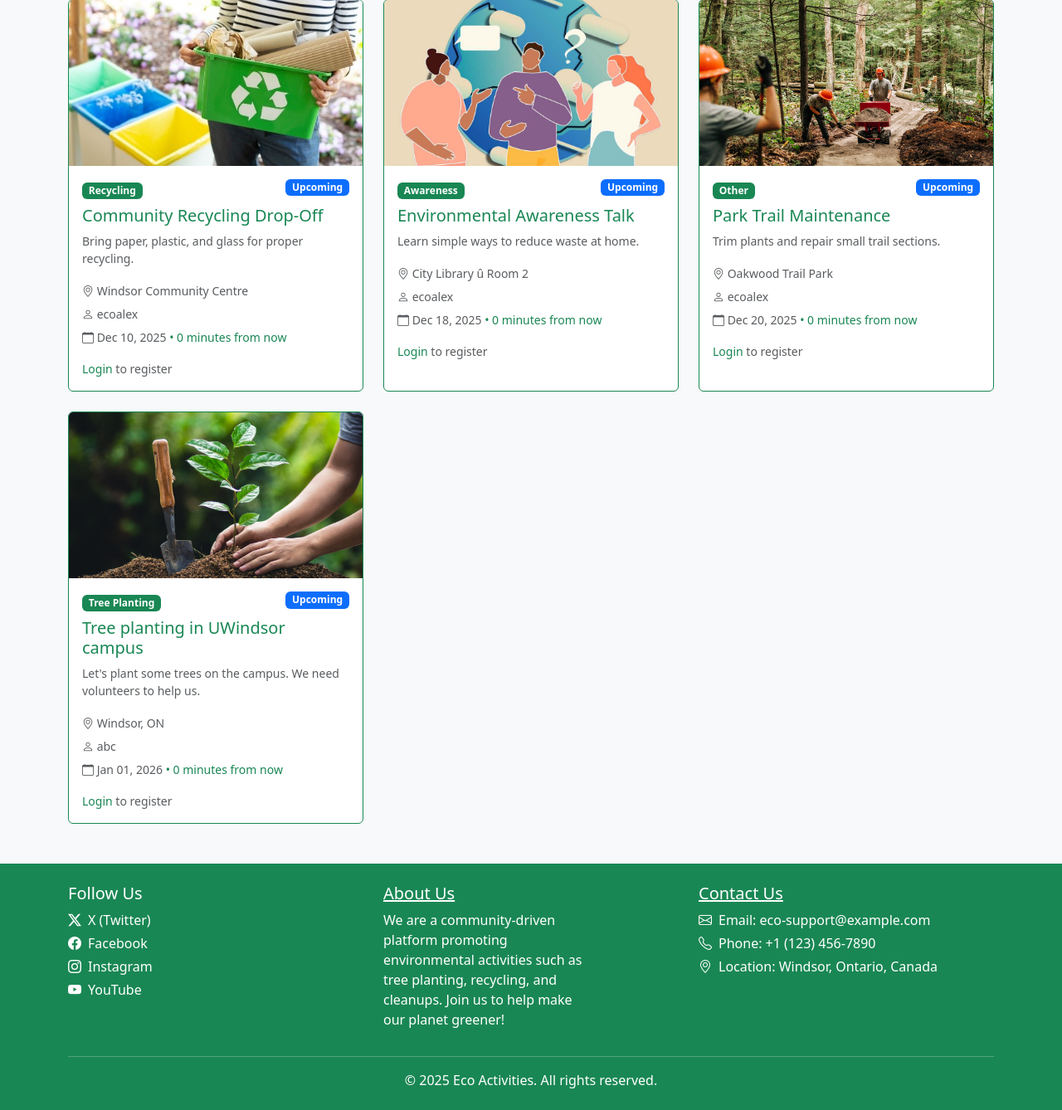
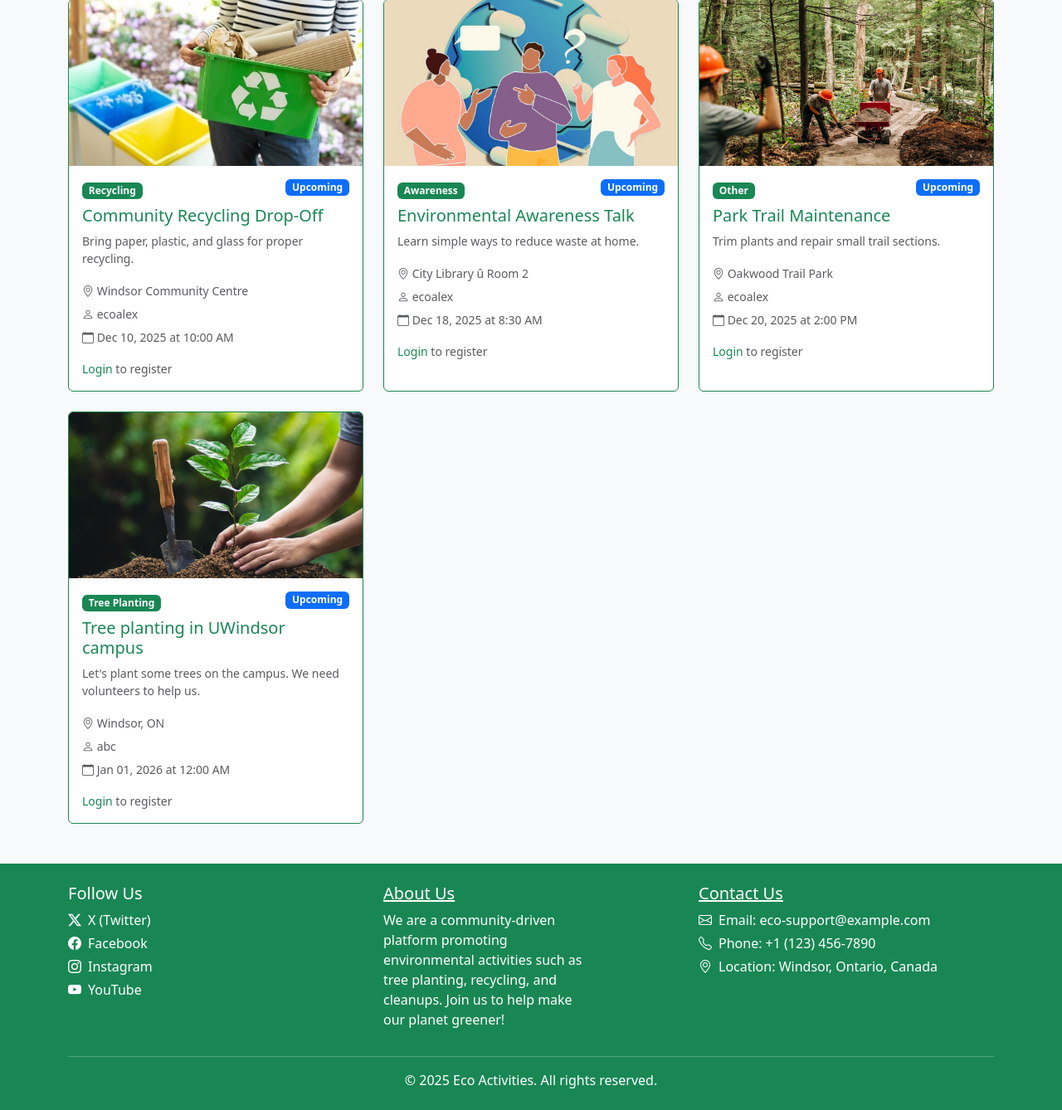
Before and after one commit to Yiheng-Gao/Environmental-Activity-Information-Website, a Django app: page /activities/ in a window 1280 px wide. Shown: the part 219-1557 px from the top of the page at 83% size. Run offline with Django 5.2, Linux system fonts and the light colour scheme; data comes from the database, SQL or seed files in the repository.

Commit message:
Add back button, Bootstrap JS, and improve activity list display

```diff
--- a/main/templates/main/activity_list.html
+++ b/main/templates/main/activity_list.html
@@ -87,20 +87,7 @@
           <p class="card-text mb-1"><small class="text-muted"><i class="bi bi-person"></i> {{ a.created_by }}</small></p>
           <p class="card-text mb-3">
             <small class="text-muted">
-              <i class="bi bi-calendar"></i> {{ a.date|date:"M d, Y" }}
-              {% if date_filter == 'upcoming' %}
-                {% with time_diff=a.date|timesince:now %}
-                  {% if time_diff and "0 minutes" not in time_diff %}
-                    <span class="text-success">• {{ time_diff }} from now</span>
-                  {% endif %}
-                {% endwith %}
-              {% else %}
-                {% with time_diff=a.date|timesince:now %}
-                  {% if time_diff and "0 minutes" not in time_diff %}
-                    <span class="text-muted">• {{ time_diff }} ago</span>
-                  {% endif %}
-                {% endwith %}
-              {% endif %}
+              <i class="bi bi-calendar"></i> {{ a.date|date:"M d, Y" }} at {{ a.date|time:"g:i A" }}
             </small>
           </p>
 
--- a/main/templates/main/base.html
+++ b/main/templates/main/base.html
@@ -150,5 +150,8 @@ document.addEventListener("DOMContentLoaded", function () {
   </div>
 </footer>
 
+<!-- Bootstrap JS Bundle -->
+<script src="https://cdn.jsdelivr.net/npm/bootstrap@5.3.2/dist/js/bootstrap.bundle.min.js"></script>
+
 </body>
 </html>
```
